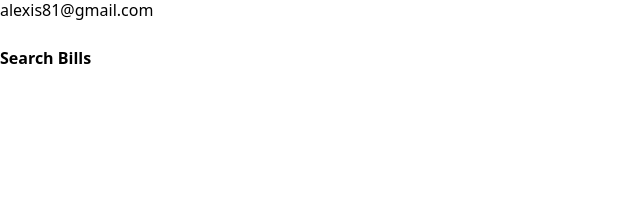
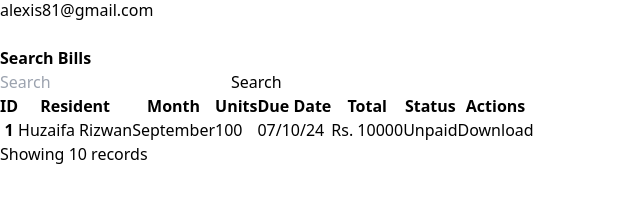
Before and after one commit to MuhammadUmar7831/Devathon, a React (Vite) app in the folder client/: page /admin/bills in a window 1280 px wide. Shown: the part 480-682 px from the top of the page, without its empty margins (0-640 px from the left). Built offline with nearby package versions, Linux system fonts and the light colour scheme.

Commit message:
Added Search Bill Page

```diff
--- a/client/src/pages/admin/bills/BillTable.jsx
+++ b/client/src/pages/admin/bills/BillTable.jsx
@@ -1,7 +1,80 @@
 import React from "react"
 
 const BillTable = () => {
-  return <></>
+  return (
+    <>
+      {" "}
+      <div class="relative overflow-x-auto shadow-md sm:rounded-lg">
+        <table class="w-full text-left rtl:text-right">
+          <thead class="text-white bg-gray-900">
+            <tr>
+              <th scope="col" class="px-6 py-3">
+                ID
+              </th>
+              <th scope="col" class="px-6 py-3">
+                Resident
+              </th>
+              <th scope="col" class="px-6 py-3">
+                Month
+              </th>
+              <th scope="col" class="px-6 py-3">
+                Units
+              </th>
+              <th scope="col" class="px-6 py-3">
+                Due Date
+              </th>
+              <th scope="col" class="px-6 py-3">
+                Total
+              </th>
+              <th scope="col" class="px-6 py-3">
+                Status
+              </th>
+              <th scope="col" class="px-6 py-3">
+                Actions
+              </th>
+            </tr>
+          </thead>
+          <tbody>
+            <tr class="bg-white border-b dark:border-gray-700 ">
+              <th
+                scope="row"
+                class="px-6 py-4 font-medium text-gray-900 whitespace-nowrap"
+              >
+                1
+              </th>
+              <td class="px-6 py-4">Huzaifa Rizwan</td>
+              <td class="px-6 py-4">September</td>
+              <td class="px-6 py-4">100</td>
+              <td class="px-6 py-4">07/10/24</td>
+              <td class="px-6 py-4">Rs. 10000</td>
+              <td class="px-6 py-4">Unpaid</td>
+
+              <td class="px-6 py-4">
+                <a class="font-medium text-blue-600 hover:underline cursor-pointer">
+                  Download
+                </a>
+              </td>
+            </tr>
+          </tbody>
+        </table>
+
+        <nav
+          class="px-4 text-base h-12 flex items-center flex-column flex-wrap md:flex-row justify-between py-1"
+          aria-label="Table navigation"
+        >
+          <span class=" font-normal text-gray-500 mb-4 md:mb-0 block w-full md:inline md:w-auto">
+            Showing <span class="font-semibold text-gray-900">10</span> records{" "}
+          </span>
+        </nav>
+
+        {false && (
+          <div className="text-center text-sm px-6 py-10 font-medium text-gray-900 whitespace-nowrap">
+            <h2>There are no records to display</h2>
+          </div>
+        )}
+      </div>
+    </>
+  )
 }
 
 export default BillTable
--- a/client/src/pages/admin/bills/Bills.jsx
+++ b/client/src/pages/admin/bills/Bills.jsx
@@ -1,17 +1,31 @@
 import React from "react"
+import BillTable from "./BillTable"
 
 const Bills = () => {
   return (
     <>
-      <div class="w-full p-8 flex flex-col gap-16">
+      <div class="w-full p-8 flex flex-col gap-10">
         <div className="flex items-center justify-between">
           <div>
             <h6 className="text-xl">
               <b>Search Bills</b>
             </h6>
           </div>
+          <div className="flex gap-2">
+            <input
+              type="text"
+              class="rounded-lg block p-2 border border-gray-900 text-gray-900"
+              placeholder="Search"
+              required
+            />
+            <button className="bg-gray-900 hover:bg-gray-800 rounded-md text-white p-2 disabled:cursor-not-allowed">
+              Search
+            </button>
+          </div>
         </div>
-        <div></div>
+        <div className="">
+          <BillTable />
+        </div>
       </div>
     </>
   )
```
